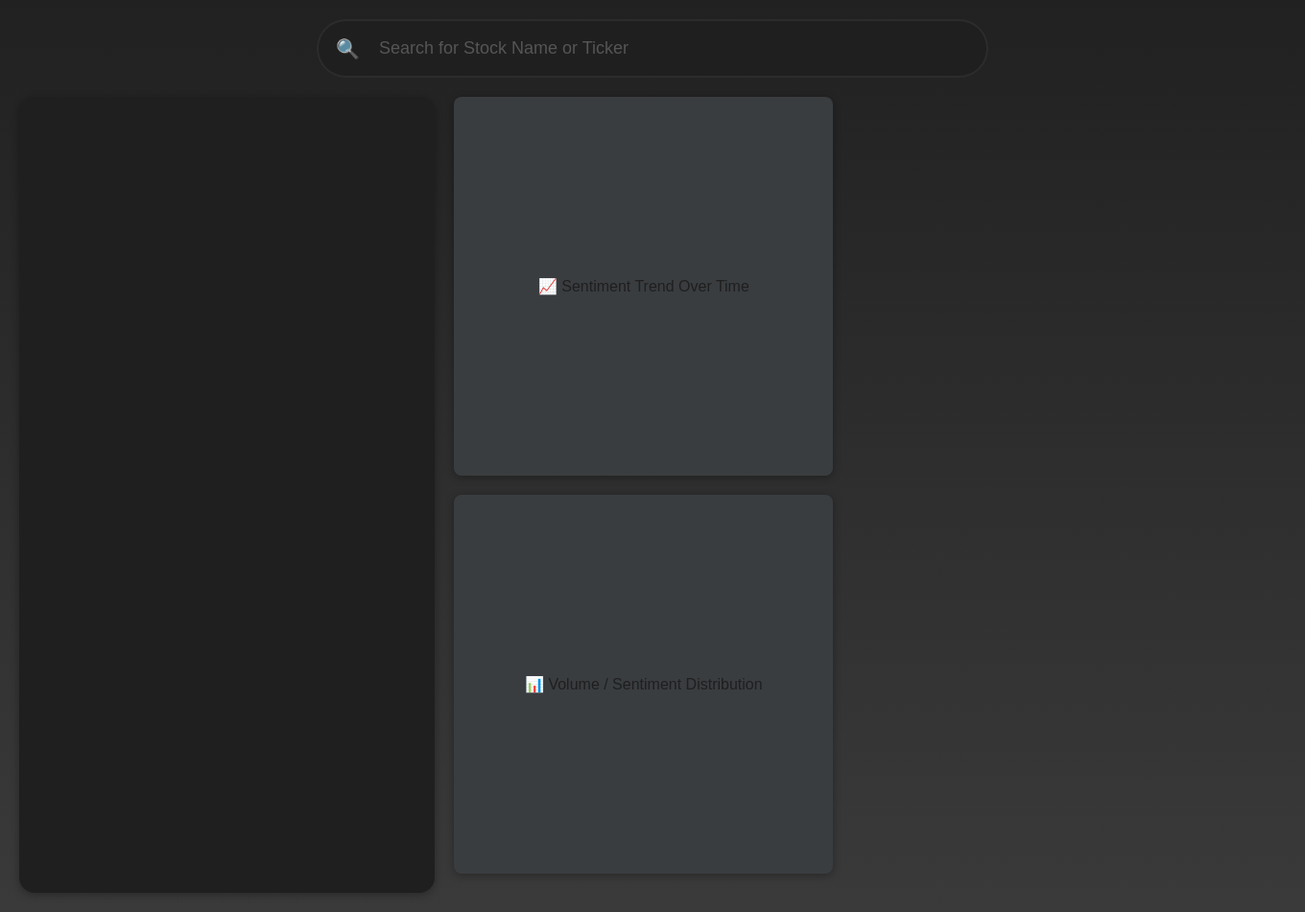
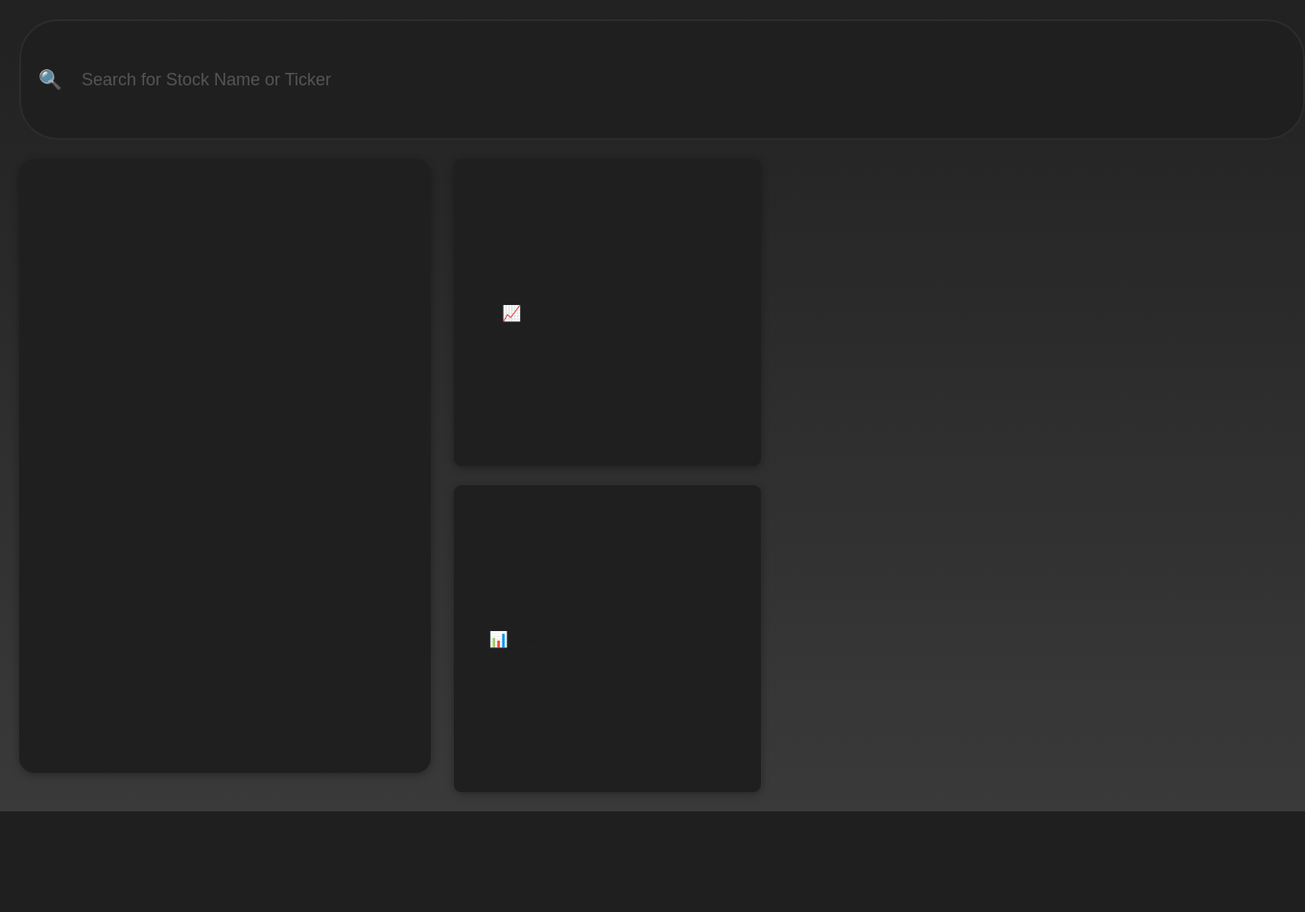
Before and after one commit to kzy0525/Stock-Sentiment-Analysis, a Flask app: page / in a window 1360 px wide. Shown: the whole page at 96% size. After the commit the page ends 846 px from the top, so only its background shows below. Run offline with Flask 3, Linux system fonts and the light colour scheme; parts of the project's set-up code (start-up, migrations or seed data) failed here and were passed over.

Commit message:
interface update

```diff
--- a/src/templates/index.html
+++ b/src/templates/index.html
@@ -15,12 +15,13 @@
     }
 
     .search-container {
-  max-width: 700px;
         margin: 0 auto;
     }
 
     .search-box {
     background-color: #1f1f1f;
+    width: 1300px;
+    height: 106px;
     border-radius: 40px;
     padding: 10px 20px;
     display: flex;
@@ -81,6 +82,8 @@
       border-radius: 16px;
       padding: 20px;
       box-shadow: 0 2px 8px rgba(0,0,0,0.3);
+      width: 389px;
+      height: 600px;
     }
 
     .card h3 {
@@ -88,26 +91,99 @@
       margin-bottom: 10px;
     }
 
-    .sentiment-bar {
-      margin: 10px 0;
+    .sentiment-bars {
+        display: flex;
+        flex-direction: column;
+        gap: 12px;
+        margin-top: 10px;
     }
 
-    .sentiment-bar div {
-      height: 10px;
-      margin: 5px 0;
-      border-radius: 4px;
+    .sentiment-row {
+        display: flex;
+        align-items: center;
+        gap: 12px;
     }
 
-    .positive { background-color: #28a745; width: 70%; }
-    .neutral { background-color: #ffc107; width: 20%; }
-    .negative { background-color: #dc3545; width: 10%; }
+    .bar-container {
+        width: 180px;
+        height: 30px;
+        background-color: #6D6D6D;
+        border-radius: 999px;
+        overflow: hidden;
+        flex-shrink: 0;
+    }
+
+    .bar-fill {
+        height: 100%;
+        border-radius: 999px 0 0 999px;
+    }
+
+    .bar-label {
+        font-weight: bold;
+        font-size: 20px;
+        white-space: nowrap;
+    }
+
+    .sentiment-info {
+        font-size: 20px;     /* Adjust as needed */
+        font-weight: bold;   /* or use 500/600/700 for specific weight */      /* Optional: to ensure contrast */
+        margin-bottom: 6px;  /* Optional: space between items */
+    }
+
+
+        /* Reuse your sentiment colors */
+    .bar-fill.positive { background-color: #4e9a5d; }
+    .bar-fill.neutral  { background-color: #b6a832; }
+    .bar-fill.negative { background-color: #b65252; }
+
+    .right-panel {
+        display: flex;
+        gap: 10px;
+    }
+
+    .charts-column {
+        display: flex;
+        flex-direction: column;
+        gap: 20px;
+        flex-shrink: 0;              /* Prevents shrinking */
+        width: 355px;                /* 👈 Locks the chart column width */
+    }
+
+    .chart-placeholder {
+        height: 280px;
+        width: 280px;
+        background: #1F1F1F;
+        border-radius: 8px;
+        display: flex;
+        align-items: center;
+        justify-content: center;
+        color: #1F1F1F;
+    }
+
+    .posts-column {
+        display: flex;
+        flex-direction: column;
+        gap: 10px;
+        flex: 2;
+    }
+    .post a {
+        color: inherit;           /* Inherits color from the surrounding .post-title */
+        text-decoration: none;    /* Removes underline */
+    }
+
+    .post a:hover {
+        color: #7abaff;           /* Optional: light blue on hover */
+        text-decoration: underline;  /* Optional: underline on hover only */
+    }
+
 
     .post {
       background-color: #1f2225;
-      margin: 15px 0;
+      margin: 5px 0;
       padding: 15px;
       border-left: 8px solid;
       border-radius: 12px;
+      width: 570px
     }
 
     .post.positive { border-color: #28a745; }
@@ -160,19 +236,6 @@
         text-decoration: underline;
     }
 
-
-    .chart-placeholder {
-      height: 355px;
-      width: 355px;
-      background: #3a3d40;
-      border-radius: 8px;
-      display: flex;
-      align-items: center;
-      justify-content: center;
-      color: #1F1F1F;
-      margin-bottom: 20px;
-    }
-
     .loading, .error {
       text-align: center;
       margin-top: 20px;
@@ -202,24 +265,28 @@
 
 
   <div id="results" class="dashboard">
+
     <!-- Left Panel -->
     <div id="left-panel" class="card">
       <!-- Sentiment & Stock data will be injected here -->
     </div>
 
     <!-- Right Panel -->
-<div>
+    <div class="right-panel">
+        <div class="charts-column">
             <div class="card chart-placeholder" id="plot-sentiment-trend">
             📈 Sentiment Trend Over Time
             </div>
-
             <div class="card chart-placeholder" id="plot-volume-dist">
             📊 Volume / Sentiment Distribution
             </div>
+        </div>
 
-    <div id="top-posts"></div>
+        <div class="posts-column" id="top-posts">
+            <!-- Reddit posts will be inserted here -->
         </div>
     </div>
+
 
   <script>
     const input = document.getElementById('stockSymbol');
@@ -288,16 +355,33 @@
 
         let html = `<h3>Sentiment Analysis</h3>`;
         if (data.sentiment.success) {
-          html += `<p>Average Sentiment: ${(data.sentiment.average_sentiment * 100).toFixed(1)}%</p>`;
-          html += `<p>Total Posts Analyzed: ${data.sentiment.post_count}</p>`;
+          html += `<p class="sentiment-info">Average Sentiment: ${(data.sentiment.average_sentiment * 100).toFixed(1)}%</p>`;
+            html += `<p class="sentiment-info">Total Posts Analyzed: ${data.sentiment.post_count}</p>`;
+
           const dist = data.sentiment.sentiment_distribution;
           html += `
-            <div class="sentiment-bar">
-              <div class="positive" style="width: ${dist.positive / data.sentiment.post_count * 100}%"></div>
-              <div class="neutral" style="width: ${dist.neutral / data.sentiment.post_count * 100}%"></div>
-              <div class="negative" style="width: ${dist.negative / data.sentiment.post_count * 100}%"></div>
+            <div class="sentiment-bars">
+                <div class="sentiment-row">
+                <div class="bar-container">
+                    <div class="bar-fill positive" style="width: ${(dist.positive / data.sentiment.post_count) * 100}%"></div>
+                </div>
+                <span class="bar-label">Positive: ${dist.positive}</span>
+                </div>
+                <div class="sentiment-row">
+                <div class="bar-container">
+                    <div class="bar-fill neutral" style="width: ${(dist.neutral / data.sentiment.post_count) * 100}%"></div>
+                </div>
+                <span class="bar-label">Neutral: ${dist.neutral}</span>
+                </div>
+                <div class="sentiment-row">
+                <div class="bar-container">
+                    <div class="bar-fill negative" style="width: ${(dist.negative / data.sentiment.post_count) * 100}%"></div>
+                </div>
+                <span class="bar-label">Negative: ${dist.negative}</span>
+                </div>
             </div>
             `;
+
         } else {
           html += `<p class="error">${data.sentiment.error}</p>`;
         }
```
Lines whose indentation alone changed are shown as unchanged.
